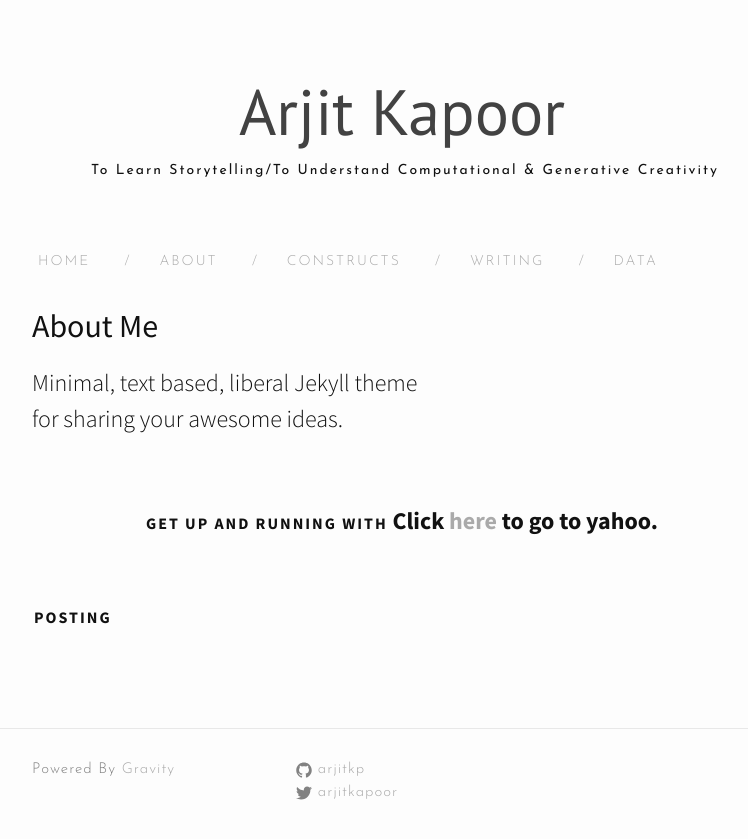
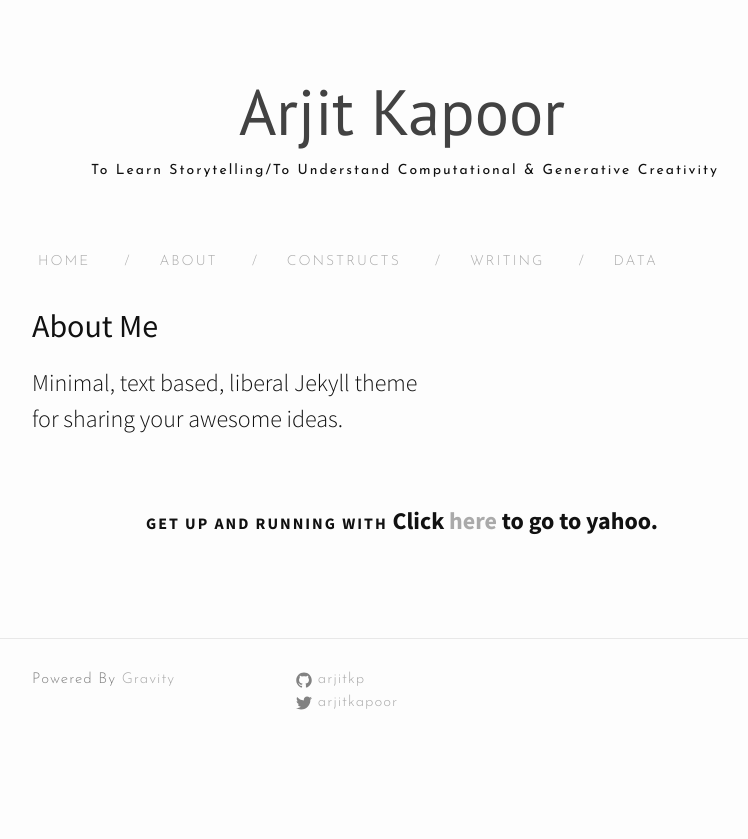
Before and after one commit to manuelvarzen/arjitkp.github.io, a Jekyll site: the page built from a_about.md, in a window 1280 px wide. Shown: the top 839 px of the page, without its empty margins (238-986 px from the left). Built offline with Jekyll 4.4.1, drawn with Linux system fonts in a browser that asks for light colours; nearby versions of some CDN libraries.

Commit message:
remove bs

```diff
--- a/a_about.md
+++ b/a_about.md
@@ -9,15 +9,3 @@ permalink: /about/
 <br>
 <center><p ><strong><span class="manual">Get up and running with</span> Click <a href="http://www.yahoo.com">here</a> to go to yahoo.
  </strong></p></center>
-<br>
-<div class="manual-post">
-  <div class="manual manual-title">
-  <strong>Posting</strong>
-  </div>
-<p>  <div class="manual-content">
-
-
-
-  </div>
-</p>
-</div>
```
